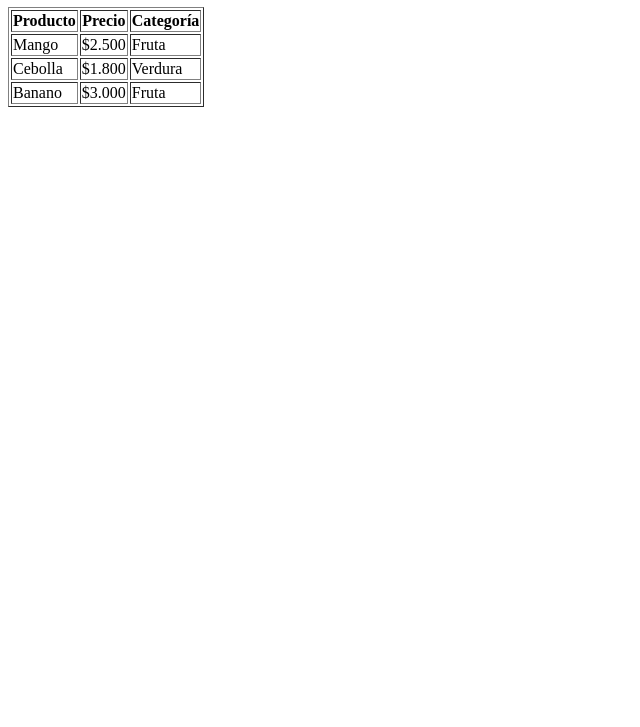
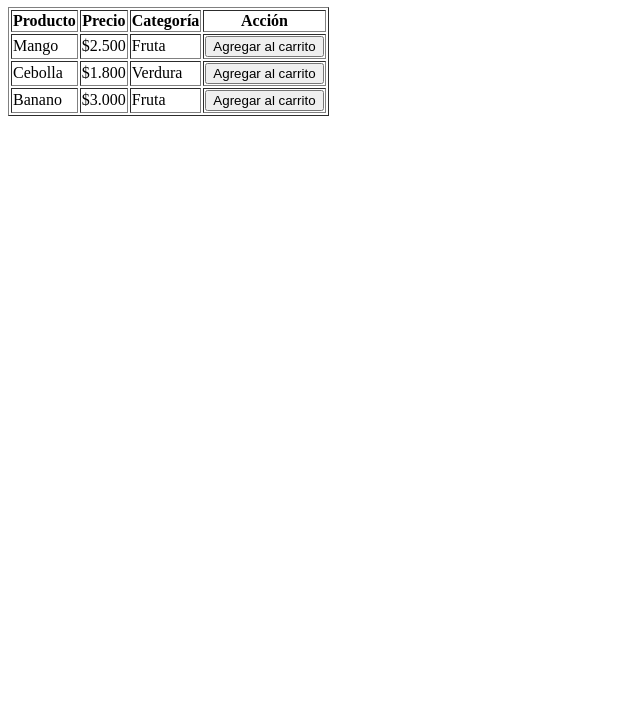
Before and after one commit to LAU366/parcial2-ingenieria--Laura-Mina-, a plain HTML site: page src/index.html in a window 1280 px wide. Shown: the part 73-800 px from the top of the page, without its empty margins (0-640 px from the left). Drawn offline with Linux system fonts and the light colour scheme.

Commit message:
Boton: Agregar carrito

```diff
--- a/src/index.html
+++ b/src/index.html
@@ -3,14 +3,15 @@
 <head>
     <meta charset="UTF-8">
     <title>EcoMarket</title>
+
 </head>
 <body>
     <h1>Productos disponibles</h1>
     <table border="1">
-        <tr><th>Producto</th><th>Precio</th><th>Categoría</th></tr>
-        <tr><td>Mango</td><td>$2.500</td><td>Fruta</td></tr>
-        <tr><td>Cebolla</td><td>$1.800</td><td>Verdura</td></tr>
-        <tr><td>Banano</td><td>$3.000</td><td>Fruta</td></tr>
+        <tr><th>Producto</th><th>Precio</th><th>Categoría</th><th>Acción</th></tr>
+        <tr><td>Mango</td><td>$2.500</td><td>Fruta</td><td><button>Agregar al carrito</button></td></tr>
+        <tr><td>Cebolla</td><td>$1.800</td><td>Verdura</td><td><button>Agregar al carrito</button></td></tr>
+        <tr><td>Banano</td><td>$3.000</td><td>Fruta</td><td><button>Agregar al carrito</button></td></tr>
     </table>
 </body>
 </html>
```
